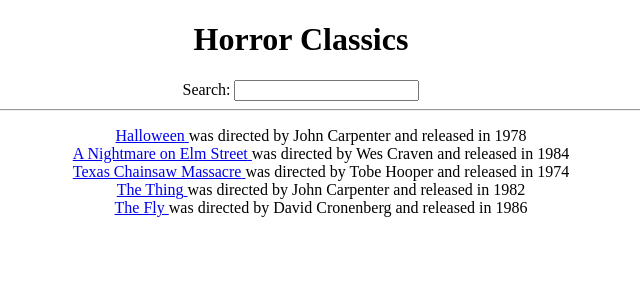
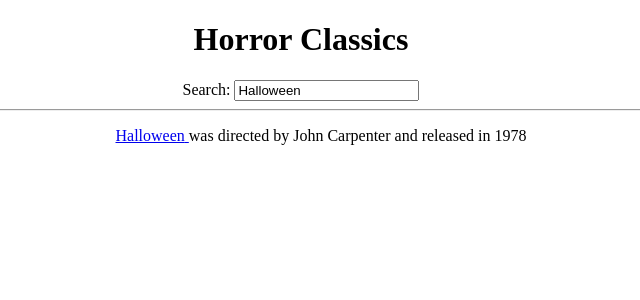
Before and after one commit to alton-michaux/hacker-stories, a React (Create React App) app in the folder hacker-stories/: page / in a window 1280 px wide. Shown: the top 300 px of the page, without its empty margins (339-979 px from the left). Built offline with nearby package versions, Linux system fonts and the light colour scheme; the HTML template or start-up script is replaced by a standard one.

Commit message:
made list filterable

```diff
--- a/hacker-stories/src/App.js
+++ b/hacker-stories/src/App.js
@@ -39,7 +39,7 @@ const App = () => {
     }
   ]
 
-  const [searchTerm, setSearchTerm] = React.useState('');
+  const [searchTerm, setSearchTerm] = React.useState('Halloween');
 
   const handleSearch = (event) => {
     event.preventDefault()
@@ -68,7 +68,12 @@ const App = () => {
 const Search = (props) => (
     <div>
       <label htmlFor="search">Search: </label>
-      <input id="search" type="text" onChange={props.onSearch}/>
+      <input
+        id="search"
+        type="text"
+        onChange={props.onSearch}
+        value={props.searchTerm}
+      />
     </div>
   )
 
```
